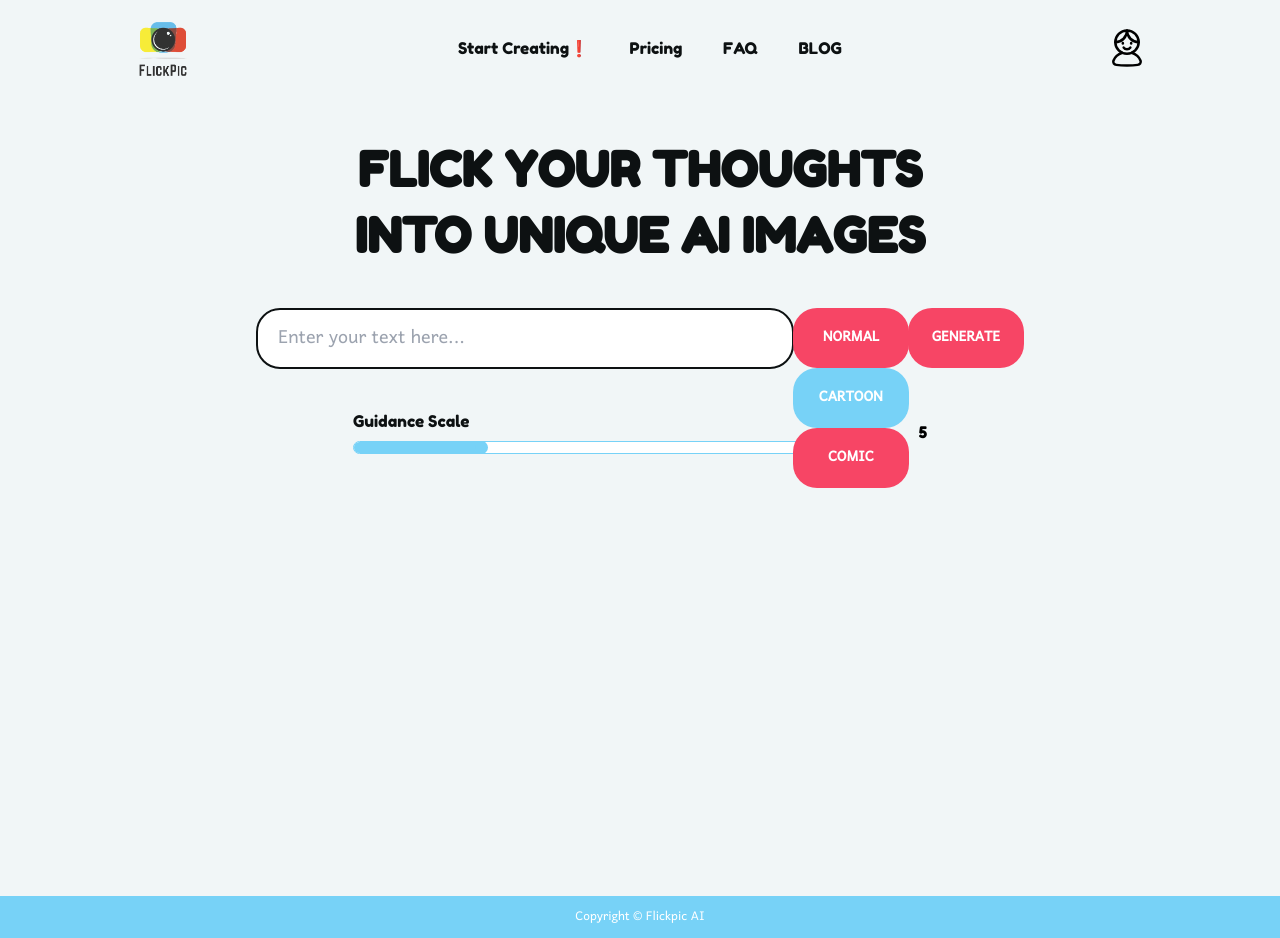
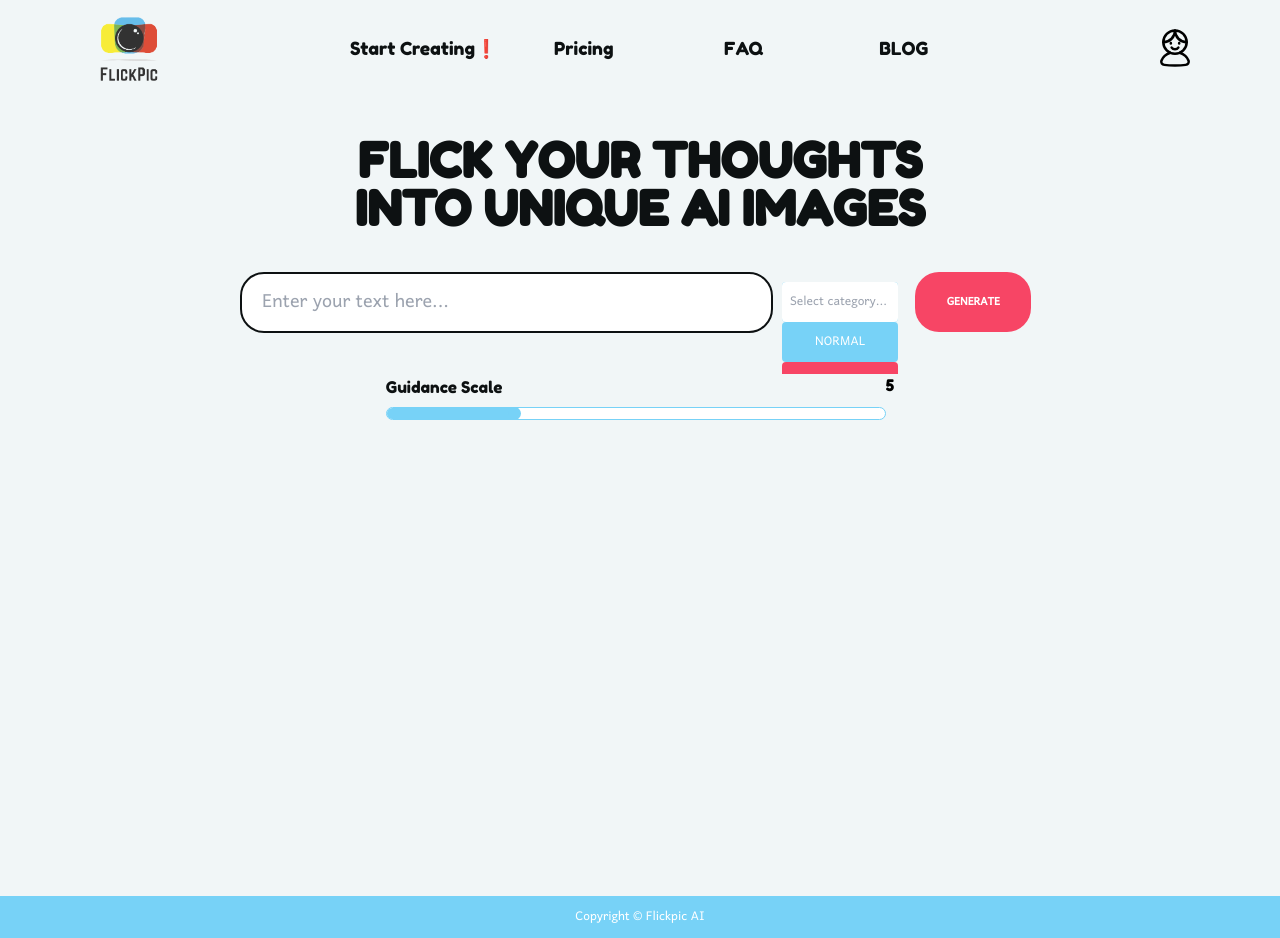
Before and after one commit to pbegovac/flickpic, a React (Create React App) app: page / in a window 1280 px wide. Both pictures are taken after a click on the element "NORMAL". Built offline with nearby package versions, Linux system fonts and the light colour scheme.

Commit message:
Adding aspect ratio to pictures

```diff
--- a/src/components/Generator/CategoryDropdown.js
+++ b/src/components/Generator/CategoryDropdown.js
@@ -1,36 +1,68 @@
-import { useState } from "react";
 import { categories } from "../../utils/categories";
+import { useState, useEffect, useRef } from "react";
 
 const CategoryDropdown = ({ category, setCategory }) => {
   const [dropdownIsShown, setDropdownIsShown] = useState(false);
+  const [searchBoxValue, setSearchBoxValue] = useState("");
+  const [categoryIsShown, setCategoryIsShown] = useState(true);
+  const [inputIsShown, setInputIsShown] = useState(false);
+
+  const toggleElement = useRef(null);
+
+  useEffect(() => {
+    let clickOutsideHandler = (e) => {
+      if (!toggleElement.current?.contains(e.target)) {
+        setDropdownIsShown(false);
+        setInputIsShown(false);
+      }
+    };
+
+    document.addEventListener("click", clickOutsideHandler);
+  }, []);
 
   return (
-    <div className="absolute right-29">
+    <div className="relative" ref={toggleElement}>
+      {inputIsShown && (
+        <input
+          type="text"
+          placeholder="Select category..."
+          className="w-116 font-Harmattan py-2 outline-none rounded pl-2 absolute"
+          value={searchBoxValue}
+          onChange={(e) => setSearchBoxValue(e.target.value)}
+        />
+      )}
+      {categoryIsShown && (
         <h1
-        className={`bg-${category.color} dropdownList`}
+          className={`bg-${category.color} w-116 text-center text-white font-Harmattan py-2 rounded `}
           onClick={() => {
-          setDropdownIsShown(!dropdownIsShown);
+            setInputIsShown(true);
+            setDropdownIsShown(true);
           }}
         >
           {category.value}
         </h1>
+      )}
+
       {dropdownIsShown && (
-        <ul>
-          {categories.map((item) => {
-            if (item.id !== category.id) {
+        <ul className="absolute max-h-52  overflow-y-scroll">
+          {categories
+            .filter((item) =>
+              item.value.toLowerCase().includes(searchBoxValue.toLowerCase())
+            )
+            .map((item) => {
               return (
                 <li
                   key={item.id}
-                  className={`bg-${item.color} dropdownList`}
+                  className={`bg-${item.color} w-116 text-center text-white font-Harmattan py-2 rounded`}
                   onClick={() => {
                     setCategory(item);
+                    setCategoryIsShown(true);
                     setDropdownIsShown(false);
                   }}
                 >
                   {item.value}
                 </li>
               );
-            }
             })}
         </ul>
       )}
--- a/src/components/Generator/Dropdown.js
+++ /dev/null
@@ -1,6 +0,0 @@
-const Dropdown = () => {
-    return (
-    )
-  };
-
-  export default Dropdown;
--- a/src/components/Generator/GenerateImage.js
+++ b/src/components/Generator/GenerateImage.js
@@ -1,10 +1,9 @@
 import { useState } from "react";
 import Images from "./Images";
-import swimming from "../../images/swimming.jpeg";
-import violin from "../../images/violin.jpeg";
+import owl1 from "../../images/owl1.png";
+import owl2 from "../../images/owl2.png";
 import GuidanceScale from "./GuidanceScale";
 import Loader from "./Loader";
-
 import CategoryDropdown from "./CategoryDropdown";
 
 const GenerateImage = ({ onSubmit }) => {
@@ -16,7 +15,7 @@ const GenerateImage = ({ onSubmit }) => {
   const [category, setCategory] = useState({
     id: 1,
     value: "NORMAL",
-    color: "themeRed",
+    color: "themeBlue",
   });
 
   const submitHandler = (e) => {
@@ -47,32 +46,34 @@ const GenerateImage = ({ onSubmit }) => {
 
   return (
     <div className="h-full flex flex-col justify-start items-center pt-10 ">
-      <h2 className="text-textBlack font-bold text-5xl text-center leading-snug pb-10 px-80">
+      <h2 className=" text-textBlack font-bold  text-center leading-snug pb-10  xs:px-12 xs:text-2xl lg:px-60 lg:text-4xl xl:text-5xl xl:px-80">
         FLICK YOUR THOUGHTS INTO UNIQUE AI IMAGES
       </h2>
       <form
-        className="flex flex-col items-start w-60"
+        className="flex xs:flex-col items-start xs:w-full xs:px-4 xl:w-full xl:px-60"
         onSubmit={submitHandler}
         noValidate
       >
-        <div className="w-full flex justify-between items-start">
+        <div className="w-full flex justify-between xs:flex-col xs:items-center xl:flex-row xl:items-start">
+          <div className="xs:w-full xs:flex xs:flex-col xs:justify-center xs:items-center ">
             <input
               name="valueText"
-            className="w-70 py-2 h-full text-inputTextColor text-2xl font-Harmattan rounded-3xl pl-5 outline-0 border-2 border-textBlack"
+              className="py-2 text-inputTextColor font-Harmattan outline-0 border-2 border-textBlack xs:w-full  xs:text-sm xs:rounded-2xl xs:pl-3 sm:w-70 sm:items-center md:text-xl lg:text-2xl lg:w-70 xl:h-full lg:rounded-3xl lg:pl-5 xl:w-full"
               type="text"
               placeholder="Enter your text here..."
               onChange={(e) => setInputTextValue(e.target.value)}
             />
-          <CategoryDropdown category={category} setCategory={setCategory} />
-          <button className="bg-themeRed py-4 px-6 rounded-3xl text-lg font-Harmattan text-white hover:opacity-80 font-bold">
-            GENERATE
-          </button>
-        </div>
             {errorIsShown && (
-          <p className="w-full my-4 text-errorRed text-xs">
+              <p className="w-full my-4 text-errorRed text-xs xs:text-center lg:flex lg:justify-center xl:justify-start">
                 This field is required
               </p>
             )}
+          </div>
+          <div className="xs:my-6 xs:flex xs:w-70 xs:justify-around xs:items-center lg:w-50 xl:my-0">
+            <CategoryDropdown category={category} setCategory={setCategory} />
+            <button className="generateButton bg-themeRed">GENERATE</button>
+          </div>
+        </div>
       </form>
       <GuidanceScale
         guidanceValue={guidanceValue}
@@ -80,9 +81,9 @@ const GenerateImage = ({ onSubmit }) => {
       />
       {loading && <Loader />}
       {areImagesShown && (
-        <div className="flex items-center min-h-screen w-full">
-          <Images src={swimming} alt="First" />
-          <Images src={violin} alt="Second" />
+        <div className="flex items-center h-screen w-full xs:flex-col xs:justify-around lg:flex-row lg:justify-center">
+          <Images src={owl1} alt="First" />
+          <Images src={owl2} alt="Second" />
         </div>
       )}
     </div>
--- a/src/components/Generator/GuidanceScale.js
+++ b/src/components/Generator/GuidanceScale.js
@@ -1,7 +1,7 @@
 const GuidanceScale = ({ guidanceValue, setGuidanceValue }) => {
   return (
-    <div className="w-full flex justify-around items-center my-10 px-80">
-      <form className="flex flex-col items-start justify-end">
+    <div className="w-full flex justify-around items-center mb-10 px-80 xs:px-12 lg:px-40 lg:mt-10 xl:px-80 xl:justify-center">
+      <form className="flex flex-col items-start justify-end w-full xl:w-500">
         <label
           className="text-textBlack text-center mb-2"
           htmlFor="guidanceValue"
@@ -15,10 +15,10 @@ const GuidanceScale = ({ guidanceValue, setGuidanceValue }) => {
           max="20"
           onChange={(e) => setGuidanceValue(e.target.value)}
           value={guidanceValue}
-          className="range overflow-hidden bg-white w-500 rounded-3xl h-13 border appearance-none border-themeBlue"
+          className="range overflow-hidden bg-white rounded-3xl h-13 border appearance-none border-themeBlue xs:w-full xl:w-full"
         />
       </form>
-      <div className="flex items-center">
+      <div className="flex items-start xl:mb-6">
         <p>{guidanceValue}</p>
       </div>
     </div>
--- a/src/components/navigation/MainNavigation.js
+++ b/src/components/navigation/MainNavigation.js
@@ -1,68 +1,60 @@
+import { useState } from "react";
 import { Link } from "react-router-dom";
-import { useState } from "react";
 import logo from "../../images/FlickPic.png";
 import LoginIcon from "./LoginIcon";
 
 const MainNavigation = () => {
-  const [whenUserIsSignedOut, whenUserIsSignedIn] = useState(false);
+  const [showNavigation, setShowNavigation] = useState(true);
 
-  const removeLogout = () => {
-    whenUserIsSignedOut(true);
-  };
-
-  const showLogout = () => {
-    whenUserIsSignedIn(true);
+  const clickHandler = () => {
+    setShowNavigation(!showNavigation);
   };
 
   return (
-    <header className="h-12 flex justify-around items-center">
+    <header className="flex items-center xs:flex-col xs:justify-start xs:h-70 lg:h-12 lg:flex-row lg:justify-around">
       <Link to="/home" className="h-full flex justify-center items-center">
         <img
           src={logo}
-          className="h-70 bg-center hover:opacity-60"
+          className="hover:opacity-60 xs:h-12 xs:p-2 lg:h-full"
           alt="Flickpic logo"
         />
       </Link>
-      <nav className="h-full w-30">
-        <ul className="h-full w-full flex justify-between items-center">
-          <li>
+      <div onClick={clickHandler} className="cursor-pointer my-2 lg:hidden">
+        <p>---</p>
+      </div>
+      {showNavigation && (
+        <nav className="h-full  xs:w-full  lg:w-50">
+          <ul className="h-full w-full flex justify-between items-center xs:flex-col lg:flex-row">
+            <li className="list">
               <p className="paragraph">
                 <Link to="/">Start Creating❗</Link>
               </p>
             </li>
-          <li>
+            <li className="list">
               <p className="paragraph">
                 <Link to="/pricing">Pricing</Link>
               </p>
             </li>
-          <li>
+            <li className="list">
               <p className="paragraph">
                 <Link to="/FAQ">FAQ</Link>
               </p>
             </li>
-          <li>
+            <li className="list">
               <p className="paragraph">
                 <Link to="/BLOG">BLOG</Link>
               </p>
             </li>
-          {/* {whenUserIsSignedOut && (
-            <li>
-              <p className="paragraph">
-                <Link to="/home" onClick={removeLogout}>
-                  Logout
-                </Link>
-              </p>
-            </li>
-          )} */}
           </ul>
         </nav>
-      <div>
-        <p className="paragraph">
-          <Link to="/login" onClick={showLogout}>
+      )}
+      {showNavigation && (
+        <div className=" xs:p-2 lg:p-0">
+          <Link to="/login">
             <LoginIcon />
           </Link>
-        </p>
         </div>
+      )}
     </header>
   );
 };
--- a/src/index.css
+++ b/src/index.css
@@ -19,7 +19,11 @@ body {
 }
 
 .paragraph {
-  @apply text-textBlack hover:opacity-60 font-thin;
+  @apply text-textBlack hover:opacity-60 xs:text-lg lg:text-sm xl:text-lg text-center;
+}
+
+.list {
+  @apply xs:h-full xs:w-full flex justify-center items-center xs:flex-col xs:p-1 lg:p-0;
 }
 
 input:invalid[focused="true"] {
@@ -48,6 +52,20 @@ input:invalid[focused="true"] ~ span {
   );
 }
 
-.dropdownList {
-  @apply cursor-pointer py-4 rounded-3xl text-lg font-Harmattan text-white hover:opacity-80 font-bold w-116 flex justify-center items-center;
+.generateButton {
+  @apply cursor-pointer px-4 font-Harmattan text-white hover:opacity-80 font-bold py-6 flex justify-center items-center xs:py-3 xs:text-sm lg:py-4 rounded-3xl xl:py-5 xl:w-116;
 }
+
+.image {
+  @apply cursor-pointer rounded;
+}
+
+.container {
+  display: grid;
+  grid-template-columns: 25% 25% 25% 25%;
+  grid-template-rows: 50% 50%;
+}
+
+::-webkit-scrollbar {
+  display: none;
+}
--- a/src/utils/categories.js
+++ b/src/utils/categories.js
@@ -2,8 +2,9 @@ export const categories = [
   {
     id: 1,
     value: "NORMAL",
-    color: "themeRed",
+    color: "themeBlue",
   },
-  { id: 2, value: "CARTOON", color: "themeBlue" },
-  { id: 3, value: "COMIC", color: "themeRed" },
+  { id: 2, value: "CARTOON", color: "themeRed" },
+  { id: 3, value: "COMIC", color: "themeYellow" },
+  { id: 4, value: "COLORING PAGE", color: "themeBlue" },
 ];
--- /dev/null
+++ b/src/utils/imageAspectRatio.js
@@ -0,0 +1,8 @@
+export const imageAspectRatio = [
+  { id: 1, name: "1:1", aspectRatio: "square", height: "50" },
+  { id: 2, name: "3:4", aspectRatio: "[3/4]", width: "50" },
+  { id: 3, name: "4:5", aspectRatio: "[4/5]", width: "50" },
+  { id: 4, name: "4:3", aspectRatio: "[4/3]", height: "40" },
+  { id: 5, name: "3:2", aspectRatio: "[3/2]", height: "40" },
+  { id: 6, name: "16:9", aspectRatio: "video", height: "40" },
+];
```
Also changed, not shown: src/components/Generator/Images.js (+36 -21 lines), src/pages/StartCreating.js (+18 -0 lines), tailwind.config.js (+33 -1 lines), src/images/owl1.png (added), src/images/owl2.png (added). Lines whose indentation alone changed are shown as unchanged.
